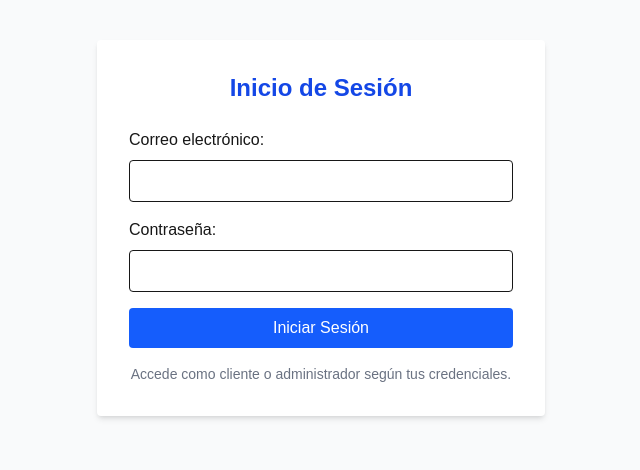
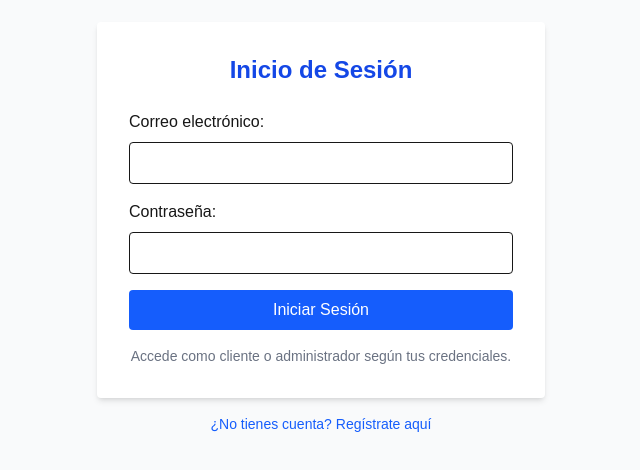
Before and after one commit to Eimy-Guerra/docuTrack, a Next.js app in the folder frontend/: page /login in a window 1280 px wide. Shown: the part 172-642 px from the top of the page, without its empty margins (319-959 px from the left). Built offline with nearby package versions, Linux system fonts and the light colour scheme.

Commit message:
Editar el README con la explicación de los problemas con la sección de registro

```diff
--- a/frontend/src/app/login/page.tsx
+++ b/frontend/src/app/login/page.tsx
@@ -27,7 +27,6 @@ export default function LoginPage() {
         localStorage.setItem("token", data.access_token)
         localStorage.setItem("rol", data.rol)
 
-        // Redirección según el rol
         if (data.rol === "admin") {
           window.location.href = "/admin"
         } else {
@@ -43,7 +42,7 @@ export default function LoginPage() {
   }
 
   return (
-    <div className="min-h-screen flex justify-center items-center bg-gray-50 p-6">
+    <div className="min-h-screen flex flex-col justify-center items-center bg-gray-50 p-6">
       <form onSubmit={handleLogin} className="bg-white p-8 rounded shadow-md w-full max-w-md">
         <h2 className="text-2xl font-bold mb-6 text-center text-blue-700">Inicio de Sesión</h2>
 
@@ -77,6 +76,13 @@ export default function LoginPage() {
           Accede como cliente o administrador según tus credenciales.
         </p>
       </form>
+
+      <button
+        onClick={() => (window.location.href = "/registro")}
+        className="mt-4 text-blue-600 hover:underline text-sm"
+      >
+        ¿No tienes cuenta? Regístrate aquí
+      </button>
     </div>
   )
 }
--- a/frontend/src/app/registro/page.tsx
+++ b/frontend/src/app/registro/page.tsx
@@ -24,10 +24,11 @@ export default function RegistroPage() {
       const data = await response.json()
       setLoading(false)
 
-      if (response.ok && data.message) {
-        alert("Registro exitoso")
-        window.location.href = "/login"
-      } else {
+      if (response.ok && data.access_token && data.rol) {
+      localStorage.setItem("token", data.access_token)
+      localStorage.setItem("rol", data.rol)
+      window.location.href = "/seguimiento"
+      }else {
         alert(data.detail || "Error al registrar")
       }
     } catch {
```
Also changed, not shown: 1 other file (tests, documents, lock files or other folders).
